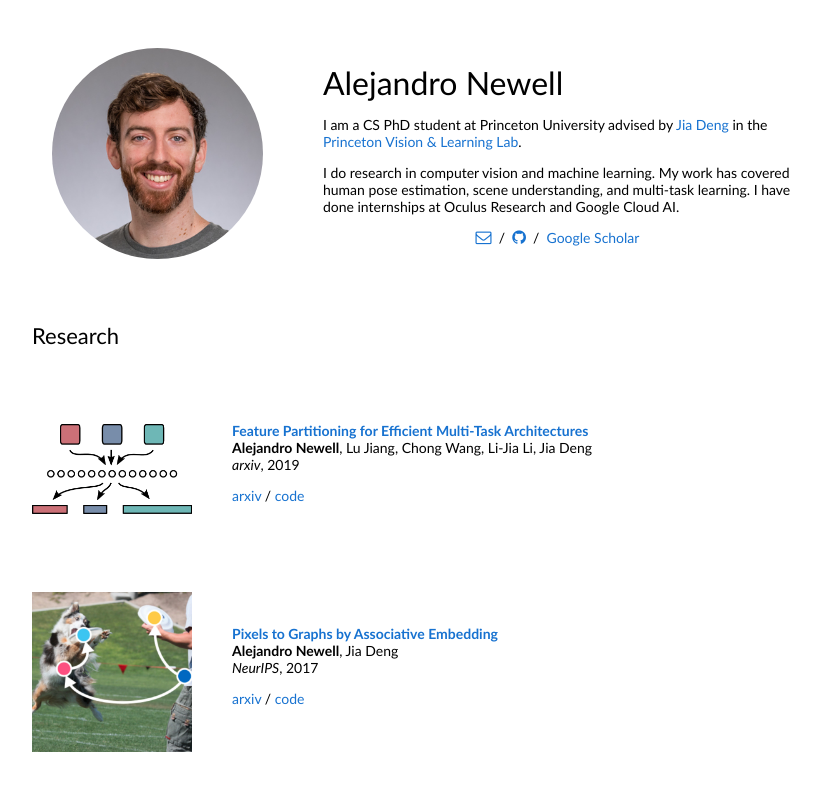
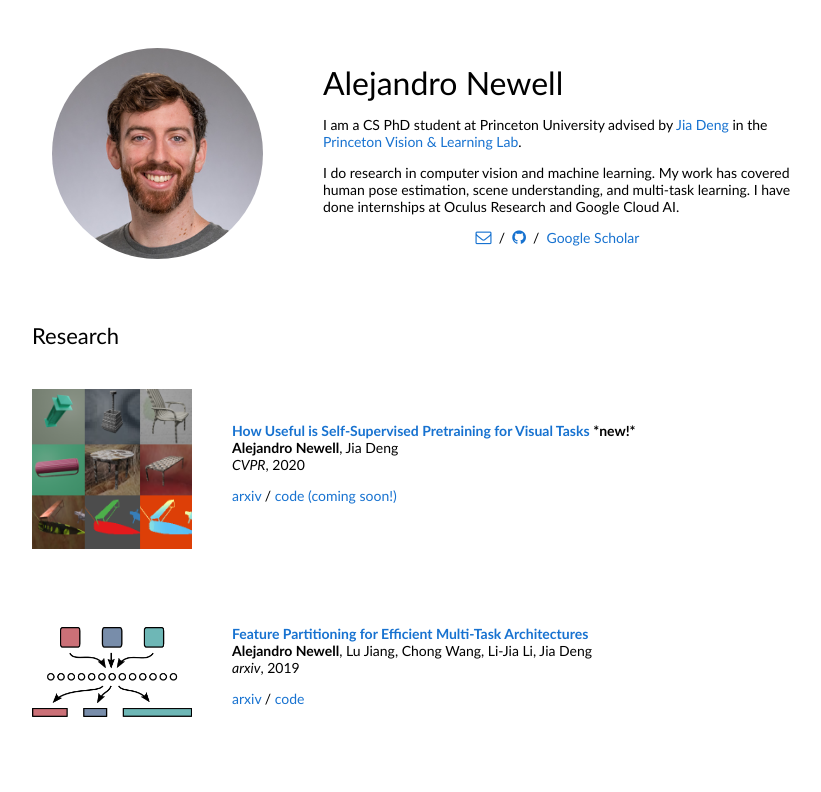
Before and after one commit to anewell/anewell.github.io, a plain HTML site: page index.html in a window 1280 px wide. Shown: the top 792 px of the page, without its empty margins (228-1049 px from the left). Drawn offline with Linux system fonts and the light colour scheme.

Commit message:
add link to self-sup

```diff
--- a/index.html
+++ b/index.html
@@ -54,6 +54,26 @@
           </tr>
         </tbody></table>
         <table style="width:100%;border:0px;border-spacing:0px;border-collapse:separate;margin-right:auto;margin-left:auto;"><tbody>
+
+          <tr>
+            <td style="padding:20px;width:25%;vertical-align:middle">
+              <img src='images/selfstudy.png' style="width:100%">
+            </td>
+            <td style="padding:20px;width:75%;vertical-align:middle">
+               <a href="https://arxiv.org/abs/2003.14323">
+                <papertitle>How Useful is Self-Supervised Pretraining for Visual Tasks</papertitle>
+              </a> <b>*new!*</b>
+              <br>
+	      <strong> Alejandro Newell</strong>, Jia Deng
+              <br>
+              <em>CVPR</em>, 2020
+              <br>
+	      <p>
+              <a href="https://arxiv.org/abs/2003.14323">arxiv</a> /
+	      <a href="https://github.com/princeton-vl/selfstudy">code (coming soon!)</a>
+              </p>
+            </td>
+          </tr>
 
           <tr>
             <td style="padding:20px;width:25%;vertical-align:middle">
```
Also changed, not shown: images/selfstudy.png (added).
